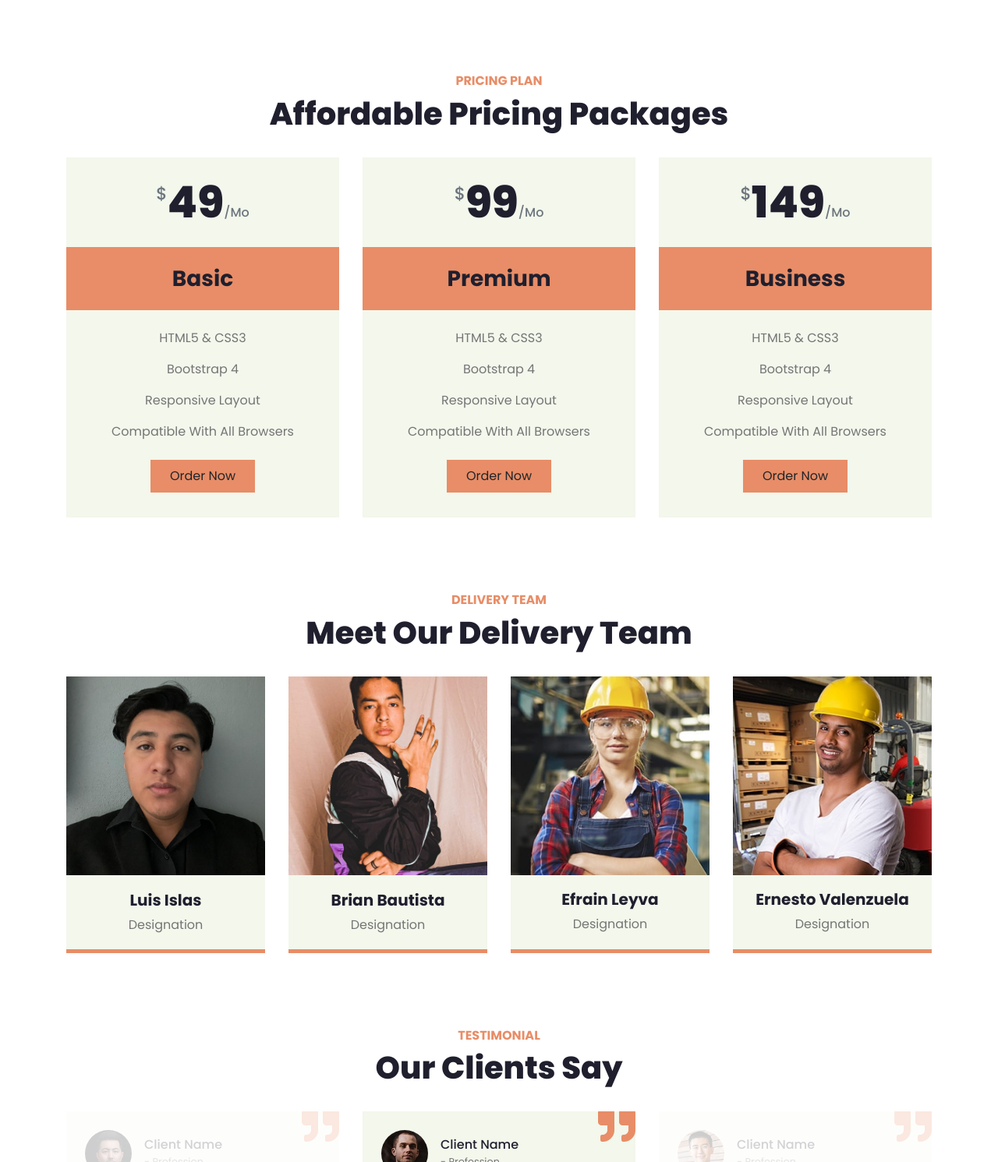
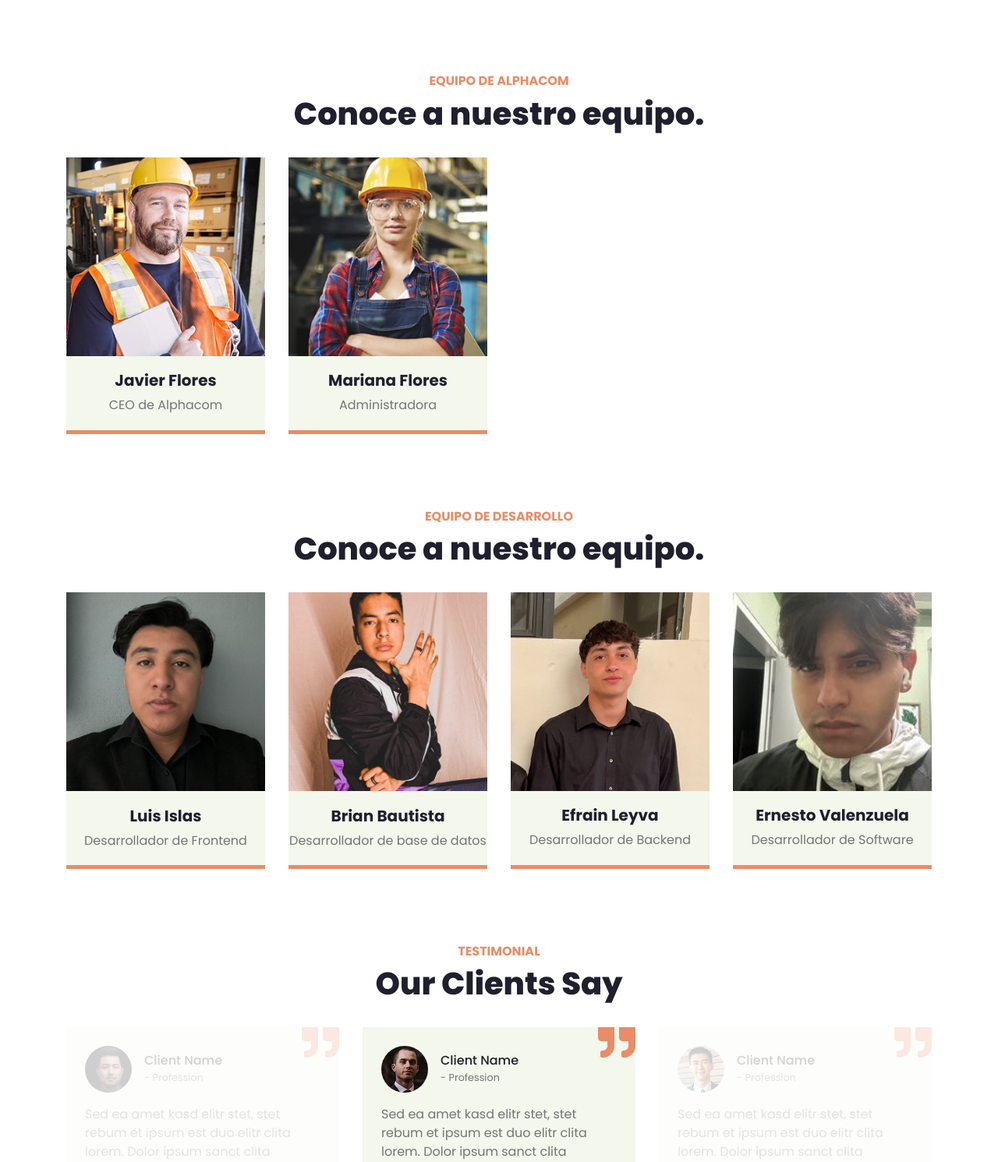
Before and after one commit to txnsur/AlphaCom, a plain HTML site: page index.html in a window 1280 px wide. Shown: the part 3133-4624 px from the top of the page at 78% size. Drawn offline with nearby package versions, Linux system fonts and the light colour scheme; files that its build step writes are made by us from their sources.

Commit message:
Last act
Movi a los links nada nuevo. nashe chupadme la pollish

```diff
--- a/index.html
+++ b/index.html
@@ -266,83 +266,59 @@
     <!-- Features End -->
 
 
-    <!-- Pricing Plan Start -->
+    <!-- Alphacom Team Start -->
     <div class="container-fluid pt-5">
         <div class="container">
             <div class="text-center pb-2">
-                <h6 class="text-primary text-uppercase font-weight-bold">Pricing Plan</h6>
-                <h1 class="mb-4">Affordable Pricing Packages</h1>
+                <h6 class="text-primary text-uppercase font-weight-bold">Equipo de Alphacom</h6>
+                <h1 class="mb-4">Conoce a nuestro equipo.</h1>
             </div>
             <div class="row">
-                <div class="col-md-4 mb-5">
-                    <div class="bg-secondary">
-                        <div class="text-center p-4">
-                            <h1 class="display-4 mb-0">
-                                <small class="align-top text-muted font-weight-medium" style="font-size: 22px; line-height: 45px;">$</small>49<small class="align-bottom text-muted font-weight-medium" style="font-size: 16px; line-height: 40px;">/Mo</small>
-                            </h1>
-                        </div>
-                        <div class="bg-primary text-center p-4">
-                            <h3 class="m-0">Basic</h3>
-                        </div>
-                        <div class="d-flex flex-column align-items-center py-4">
-                            <p>HTML5 & CSS3</p>
-                            <p>Bootstrap 4</p>
-                            <p>Responsive Layout</p>
-                            <p>Compatible With All Browsers</p>
-                            <a href="" class="btn btn-primary py-2 px-4 my-2">Order Now</a>
+                <div class="col-lg-3 col-md-6">
+                    <div class="team card position-relative overflow-hidden border-0 mb-5">
+                        <img class="card-img-top" src="img/team-1.jpg" alt="">
+                        <div class="card-body text-center p-0">
+                            <div class="team-text d-flex flex-column justify-content-center bg-secondary">
+                                <h5 class="font-weight-bold">Javier Flores</h5>
+                                <span>CEO de Alphacom</span>
+                            </div>
+                            <div class="team-social d-flex align-items-center justify-content-center bg-primary">
+                                <a class="btn btn-outline-dark btn-social mr-2" href="https://twitter.com/wrapped_tought" target="_blank"><i class="fab fa-twitter"></i></a>
+                                <a class="btn btn-outline-dark btn-social mr-2" href="https://www.facebook.com/wendolin.ortega.1/" target="_blank"><i class="fab fa-facebook-f"></i></a>
+                                <a class="btn btn-outline-dark btn-social mr-2" href="https://www.linkedin.com/in/luis-ivan-islas-reyes-71ab95326/" target="_blank"><i class="fab fa-linkedin-in"></i></a>
+                                <a class="btn btn-outline-dark btn-social" href="https://www.instagram.com/loglo_x/" target="_blank"><i class="fab fa-instagram"></i></a>
+                            </div>
                         </div>
                     </div>
                 </div>
-                <div class="col-md-4 mb-5">
-                    <div class="bg-secondary">
-                        <div class="text-center p-4">
-                            <h1 class="display-4 mb-0">
-                                <small class="align-top text-muted font-weight-medium" style="font-size: 22px; line-height: 45px;">$</small>99<small class="align-bottom text-muted font-weight-medium" style="font-size: 16px; line-height: 40px;">/Mo</small>
-                            </h1>
-                        </div>
-                        <div class="bg-primary text-center p-4">
-                            <h3 class="m-0">Premium</h3>
-                        </div>
-                        <div class="d-flex flex-column align-items-center py-4">
-                            <p>HTML5 & CSS3</p>
-                            <p>Bootstrap 4</p>
-                            <p>Responsive Layout</p>
-                            <p>Compatible With All Browsers</p>
-                            <a href="" class="btn btn-primary py-2 px-4 my-2">Order Now</a>
-                        </div>
-                    </div>
-                </div>
-                <div class="col-md-4 mb-5">
-                    <div class="bg-secondary">
-                        <div class="text-center p-4">
-                            <h1 class="display-4 mb-0">
-                                <small class="align-top text-muted font-weight-medium" style="font-size: 22px; line-height: 45px;">$</small>149<small class="align-bottom text-muted font-weight-medium" style="font-size: 16px; line-height: 40px;">/Mo</small>
-                            </h1>
-                        </div>
-                        <div class="bg-primary text-center p-4">
-                            <h3 class="m-0">Business</h3>
-                        </div>
-                        <div class="d-flex flex-column align-items-center py-4">
-                            <p>HTML5 & CSS3</p>
-                            <p>Bootstrap 4</p>
-                            <p>Responsive Layout</p>
-                            <p>Compatible With All Browsers</p>
-                            <a href="" class="btn btn-primary py-2 px-4 my-2">Order Now</a>
+                <div class="col-lg-3 col-md-6">
+                    <div class="team card position-relative overflow-hidden border-0 mb-5">
+                        <img class="card-img-top" src="img/team-3.jpg" alt="">
+                        <div class="card-body text-center p-0">
+                            <div class="team-text d-flex flex-column justify-content-center bg-secondary">
+                                <h5 class="font-weight-bold">Mariana Flores</h5>
+                                <span>Administradora</span>
+                            </div>
+                            <div class="team-social d-flex align-items-center justify-content-center bg-primary">
+                                <a class="btn btn-outline-dark btn-social mr-2" href="https://x.com/bau_oba" target="_blank"><i class="fab fa-twitter"></i></a>
+                                <a class="btn btn-outline-dark btn-social mr-2" href="https://www.facebook.com/brian.bautista.581187" target="_blank"><i class="fab fa-facebook-f"></i></a>
+                                <a class="btn btn-outline-dark btn-social" href="https://www.instagram.com/bau.oba/" target="_blank"><i class="fab fa-instagram"></i></a>
+                            </div>
                         </div>
                     </div>
                 </div>
             </div>
         </div>
     </div>
-    <!-- Pricing Plan End -->
+    <!-- Alphacom Team End -->
 
 
-    <!-- Team Start -->
+    <!-- Developer Team Start -->
     <div class="container-fluid pt-5">
         <div class="container">
             <div class="text-center pb-2">
-                <h6 class="text-primary text-uppercase font-weight-bold">Delivery Team</h6>
-                <h1 class="mb-4">Meet Our Delivery Team</h1>
+                <h6 class="text-primary text-uppercase font-weight-bold">Equipo de Desarrollo</h6>
+                <h1 class="mb-4">Conoce a nuestro equipo.</h1>
             </div>
             <div class="row">
                 <div class="col-lg-3 col-md-6">
@@ -351,13 +327,13 @@
                         <div class="card-body text-center p-0">
                             <div class="team-text d-flex flex-column justify-content-center bg-secondary">
                                 <h5 class="font-weight-bold">Luis Islas</h5>
-                                <span>Designation</span>
+                                <span>Desarrollador de Frontend</span>
                             </div>
                             <div class="team-social d-flex align-items-center justify-content-center bg-primary">
-                                <a class="btn btn-outline-dark btn-social mr-2" href="#"><i class="fab fa-twitter"></i></a>
-                                <a class="btn btn-outline-dark btn-social mr-2" href="#"><i class="fab fa-facebook-f"></i></a>
-                                <a class="btn btn-outline-dark btn-social mr-2" href="#"><i class="fab fa-linkedin-in"></i></a>
-                                <a class="btn btn-outline-dark btn-social" href="#"><i class="fab fa-instagram"></i></a>
+                                <a class="btn btn-outline-dark btn-social mr-2" href="https://twitter.com/wrapped_tought" target="_blank"><i class="fab fa-twitter"></i></a>
+                                <a class="btn btn-outline-dark btn-social mr-2" href="https://www.facebook.com/wendolin.ortega.1/" target="_blank"><i class="fab fa-facebook-f"></i></a>
+                                <a class="btn btn-outline-dark btn-social mr-2" href="https://www.linkedin.com/in/luis-ivan-islas-reyes-71ab95326/" target="_blank"><i class="fab fa-linkedin-in"></i></a>
+                                <a class="btn btn-outline-dark btn-social" href="https://www.instagram.com/loglo_x/" target="_blank"><i class="fab fa-instagram"></i></a>
                             </div>
                         </div>
                     </div>
@@ -368,47 +344,43 @@
                         <div class="card-body text-center p-0">
                             <div class="team-text d-flex flex-column justify-content-center bg-secondary">
                                 <h5 class="font-weight-bold">Brian Bautista</h5>
-                                <span>Designation</span>
+                                <span>Desarrollador de base de datos</span>
                             </div>
                             <div class="team-social d-flex align-items-center justify-content-center bg-primary">
-                                <a class="btn btn-outline-dark btn-social mr-2" href="#"><i class="fab fa-twitter"></i></a>
-                                <a class="btn btn-outline-dark btn-social mr-2" href="#"><i class="fab fa-facebook-f"></i></a>
-                                <a class="btn btn-outline-dark btn-social mr-2" href="#"><i class="fab fa-linkedin-in"></i></a>
-                                <a class="btn btn-outline-dark btn-social" href="#"><i class="fab fa-instagram"></i></a>
+                                <a class="btn btn-outline-dark btn-social mr-2" href="https://x.com/bau_oba" target="_blank"><i class="fab fa-twitter"></i></a>
+                                <a class="btn btn-outline-dark btn-social mr-2" href="https://www.facebook.com/brian.bautista.581187" target="_blank"><i class="fab fa-facebook-f"></i></a>
+                                <a class="btn btn-outline-dark btn-social" href="https://www.instagram.com/bau.oba/" target="_blank"><i class="fab fa-instagram"></i></a>
                             </div>
                         </div>
                     </div>
                 </div>
                 <div class="col-lg-3 col-md-6">
                     <div class="team card position-relative overflow-hidden border-0 mb-5">
-                        <img class="card-img-top" src="img/team-3.jpg" alt="">
+                        <img class="card-img-top" src="img/elefra.jpeg" alt="">
                         <div class="card-body text-center p-0">
                             <div class="team-text d-flex flex-column justify-content-center bg-secondary">
                                 <h5 class="font-weight-bold">Efrain Leyva</h5>
-                                <span>Designation</span>
+                                <span>Desarrollador de Backend</span>
                             </div>
                             <div class="team-social d-flex align-items-center justify-content-center bg-primary">
-                                <a class="btn btn-outline-dark btn-social mr-2" href="#"><i class="fab fa-twitter"></i></a>
-                                <a class="btn btn-outline-dark btn-social mr-2" href="#"><i class="fab fa-facebook-f"></i></a>
-                                <a class="btn btn-outline-dark btn-social mr-2" href="#"><i class="fab fa-linkedin-in"></i></a>
-                                <a class="btn btn-outline-dark btn-social" href="#"><i class="fab fa-instagram"></i></a>
+                                <a class="btn btn-outline-dark btn-social mr-2" href="https://www.facebook.com/txn24" target="_blank"><i class="fab fa-facebook-f"></i></a>
+                                <a class="btn btn-outline-dark btn-social" href="https://www.instagram.com/leyva.tx/" target="_blank"><i class="fab fa-instagram"></i></a>
                             </div>
                         </div>
                     </div>
                 </div>
                 <div class="col-lg-3 col-md-6">
                     <div class="team card position-relative overflow-hidden border-0 mb-5">
-                        <img class="card-img-top" src="img/team-4.jpg" alt="">
+                        <img class="card-img-top" src="img/elernesto.jpg" alt="">
                         <div class="card-body text-center p-0">
                             <div class="team-text d-flex flex-column justify-content-center bg-secondary">
                                 <h5 class="font-weight-bold">Ernesto Valenzuela</h5>
-                                <span>Designation</span>
+                                <span>Desarrollador de Software</span>
                             </div>
                             <div class="team-social d-flex align-items-center justify-content-center bg-primary">
-                                <a class="btn btn-outline-dark btn-social mr-2" href="#"><i class="fab fa-twitter"></i></a>
-                                <a class="btn btn-outline-dark btn-social mr-2" href="#"><i class="fab fa-facebook-f"></i></a>
-                                <a class="btn btn-outline-dark btn-social mr-2" href="#"><i class="fab fa-linkedin-in"></i></a>
-                                <a class="btn btn-outline-dark btn-social" href="#"><i class="fab fa-instagram"></i></a>
+                                <a class="btn btn-outline-dark btn-social mr-2" href="https://x.com/AetherTito" target="_blank"><i class="fab fa-twitter"></i></a>
+                                <a class="btn btn-outline-dark btn-social mr-2" href="https://www.facebook.com/tito.garcia.37454" target="_blank"><i class="fab fa-facebook-f"></i></a>
+                                <a class="btn btn-outline-dark btn-social" href="https://www.instagram.com/aethertito/" target="_blank"><i class="fab fa-instagram"></i></a>
                             </div>
                         </div>
                     </div>
```
Also changed, not shown: css/style.css, img/Team.jpeg (added), img/elefra.jpeg (added), img/elernesto.jpg (added).
